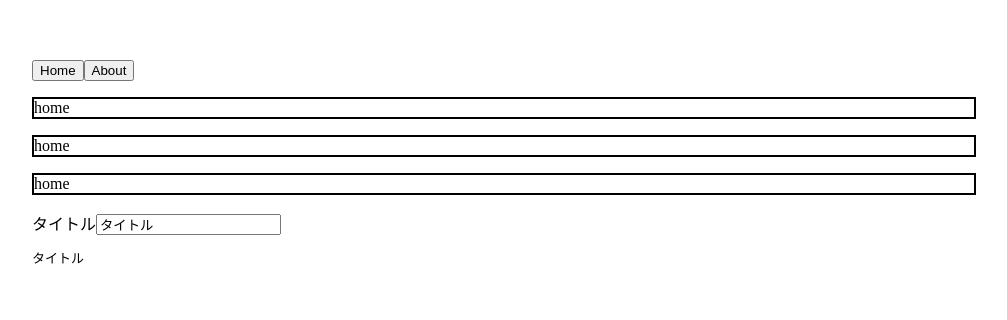
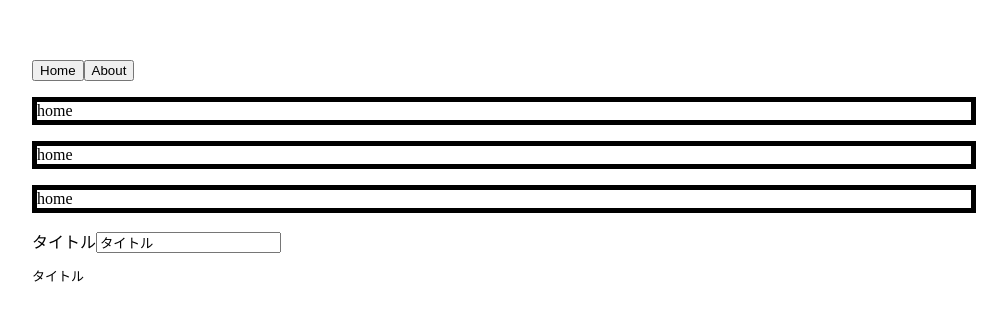
Before and after one commit to Makotox0207/vue_practice, a Vue app in the folder vue-udemyjs/: page / in a window 1280 px wide. Shown: the part 108-428 px from the top of the page, without its empty margins (136-1143 px from the left). Built offline with nearby package versions, Linux system fonts and the light colour scheme.

Commit message:
bindingでデータを渡す

```diff
--- a/vue-udemyjs/src/components/Home.vue
+++ b/vue-udemyjs/src/components/Home.vue
@@ -1,3 +1,4 @@
 <template>
-  <p v-border>home</p>
+  <!-- bindingに5pxというデータを渡す -->
+  <p v-border="'5px'">home</p>
 </template>
--- a/vue-udemyjs/src/main.js
+++ b/vue-udemyjs/src/main.js
@@ -6,6 +6,8 @@ Vue.config.productionTip = false
 Vue.directive("border", function(el, binding) {
   // elはhtml要素を指定する (pタグを指定)
   el.style.border = "solid black 2px";
+  // binding.value データを受け取る
+  el.style.borderWidth = binding.value;
 })
 
 new Vue({
```
Also changed, not shown: 1 other file (tests, documents, lock files or other folders).
